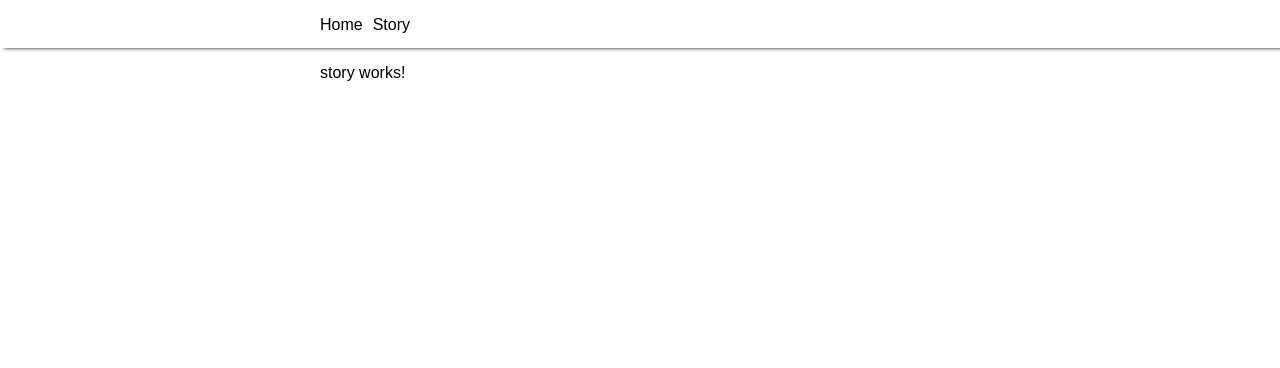
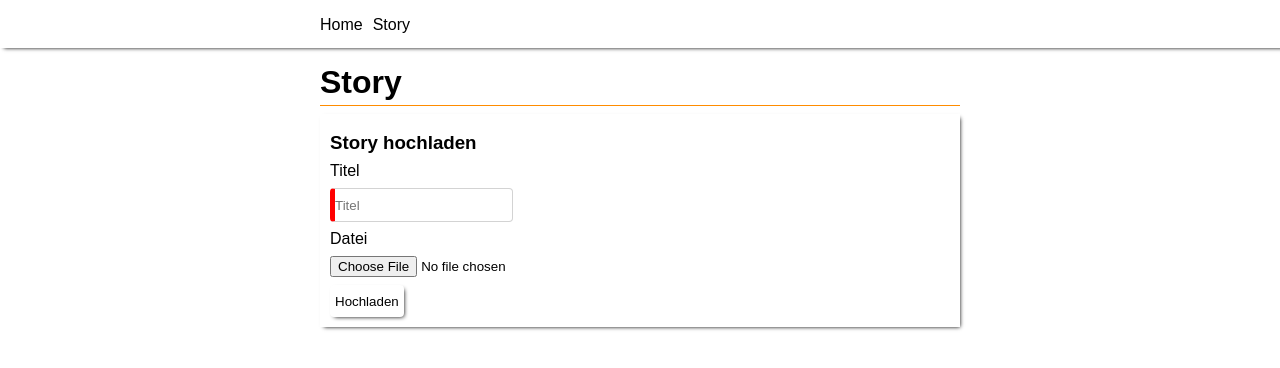
Before and after one commit to meik99/StoryTellerFrontend, an Angular app: page /story in a window 1280 px wide. Shown: the top 368 px of the page. Built offline with nearby package versions, Linux system fonts and the light colour scheme.

Commit message:
Implemented Story upload form

```diff
--- a/src/app/app.component.html
+++ b/src/app/app.component.html
@@ -2,7 +2,8 @@
   <div class="navigation-body">
     <ul class="navigation-links">
       <li><a routerLink="/">Home</a></li>
-      <li *ngIf="hasAccessToken()"><a routerLink="/story">Story</a></li>
+      <!--<li *ngIf="hasAccessToken()"><a routerLink="/story">Story</a></li>-->
+      <li><a routerLink="/story">Story</a></li>
     </ul>
     <a class="login-button" (click)="login()" *ngIf="code == null && hasAccessToken() === false">Login</a>
 
--- a/src/app/app.module.ts
+++ b/src/app/app.module.ts
@@ -9,6 +9,7 @@ import {LoginService} from './service/login.service';
 import {HttpClientModule} from '@angular/common/http';
 import { StoryComponent } from './story/story.component';
 import {UserService} from './service/user.service';
+import {FormsModule} from '@angular/forms';
 
 const routes: Routes = [
   {
@@ -30,6 +31,7 @@ const routes: Routes = [
   imports: [
     BrowserModule,
     HttpClientModule,
+    FormsModule,
     RouterModule.forRoot(
       routes
     )
--- /dev/null
+++ b/src/app/entity/UploadStory.ts
@@ -0,0 +1,22 @@
+export class UploadStory {
+  private _title: String;
+  private _file: File;
+
+  get title(): String {
+    return this._title;
+  }
+
+  set title(value: String) {
+    this._title = value;
+  }
+
+  get file(): File {
+    return this._file;
+  }
+
+  set file(value: File) {
+    this._file = value;
+  }
+
+  constructor(){}
+}
--- a/src/app/service/login.service.ts
+++ b/src/app/service/login.service.ts
@@ -1,5 +1,6 @@
 import { Injectable } from '@angular/core';
 import {HttpClient, HttpHeaders, HttpParams} from '@angular/common/http';
+import {Router} from '@angular/router';
 
 const BASE_URL = "http://localhost:3000";
 
@@ -9,7 +10,8 @@ export class LoginService {
 
 
   constructor(
-    private http: HttpClient
+    private http: HttpClient,
+    private router: Router
   ) { }
 
   getAuthenticationCode(): any {
@@ -31,8 +33,25 @@ export class LoginService {
       .then((result) => {
           localStorage.setItem("accessToken", JSON.stringify(result));
 
-          location.href = "/story";
+          this.router.navigateByUrl("/story");
       })
       .catch(error => console.log(error));
   }
+
+  isAdmin(): boolean{
+    let token = JSON.parse(localStorage.getItem("accessToken"));
+
+    if(token === undefined || token === null){
+      return false;
+    }
+    else{
+      this.http.post(BASE_URL + "/user/isAdmin", {token: token})
+        .toPromise()
+        .then((result) => result)
+        .catch((error) => {
+          console.log(error);
+          return false;
+        })
+    }
+  }
 }
--- a/src/app/story/story.component.html
+++ b/src/app/story/story.component.html
@@ -1,3 +1,25 @@
+<h1>Story</h1>
+
 <p>
-  story works!
+  <button class="button" (click)="toggleUploadForm()" *ngIf="isAdmin()">Neue Story hochladen</button>
 </p>
+<form *ngIf="uploadFormShown" #storyUploadForm="ngForm">
+  <h3>Story hochladen</h3>
+  <p>
+    <label>Titel</label>
+  </p>
+  <p>
+    <input class="input-box" type="text" placeholder="Titel" id="title" name="title" [(ngModel)]="model.title" required
+      [ngClass]="{'invalid':  isInvalid(), 'valid': isValid()}">
+  </p>
+  <p>
+    <label>Datei</label>
+  </p>
+  <p>
+    <input type="file" class="input-file" accept=".csv, text/csv" id="file" name="file" [(ngModel)]="model.file">
+  </p>
+  <p>
+    <button class="button" (click)="uploadStory()">Hochladen</button>
+  </p>
+</form>
+<!--Load stories and view here-->
--- a/src/app/story/story.component.ts
+++ b/src/app/story/story.component.ts
@@ -1,5 +1,7 @@
-import { Component, OnInit } from '@angular/core';
+import {Component, Input, OnInit, Output} from '@angular/core';
 import {UserService} from '../service/user.service';
+import {UploadStory} from '../entity/UploadStory';
+import {LoginService} from '../service/login.service';
 
 @Component({
   selector: 'app-story',
@@ -8,10 +10,50 @@ import {UserService} from '../service/user.service';
 })
 export class StoryComponent implements OnInit {
 
+  private _uploadFormShown = true;
+  private _model = new UploadStory();
+
+
+  get model(): UploadStory {
+    return this._model;
+  }
+
+  set model(value: UploadStory) {
+    this._model = value;
+  }
+
+  set uploadFormShown(uploadFormShown: boolean){
+    this._uploadFormShown = uploadFormShown;
+  }
+
+  get uploadFormShown(): boolean{
+    return this._uploadFormShown;
+  }
+
   constructor(
+    private loginService: LoginService
   ) { }
 
   ngOnInit() {
   }
 
+  isAdmin(): boolean{
+    return this.loginService.isAdmin();
+  }
+
+  toggleUploadForm() {
+    this.uploadFormShown = !this.uploadFormShown;
+  }
+
+  uploadStory() {
+    console.log(this.model);
+  }
+
+  isInvalid() {
+    return !this.isValid();
+  }
+
+  isValid(){
+    return this.model.title !== null && this.model.title !== undefined && this.model.title.length > 0;
+  }
 }
--- a/src/styles.css
+++ b/src/styles.css
@@ -52,10 +52,51 @@ main h1{
   border-bottom: 1px solid darkorange;
 }
 
-p{
+p,
+form,
+h3{
   margin-top: 8px;
 }
 
-h3{
-  margin-top: 8px;
+.button{
+  border-radius: 4px;
+  padding: 5px;
+  height: 32px;
+  background-color: white;
+  border: none;
+  color: black;
+  box-shadow: 2px 2px 4px -2px black;
 }
+
+.button:hover{
+  background-color: #FAFAFA;
+  color: black;
+}
+
+.button:active {
+  background-color: #FAFAFA;
+  color: black;
+  box-shadow: 2px 2px 4px -4px black;
+}
+
+.input-box{
+  border-radius: 4px;
+  height: 32px;
+  background-color: white;
+  border: 1px solid lightgray;
+  color: black;
+}
+
+
+form{
+  box-shadow: 2px 2px 4px -2px black;
+  padding: 10px;
+}
+
+.invalid{
+  border-left: 5px solid red;
+}
+
+.valid{
+  border-left: 5px solid green;
+}
```
Also changed, not shown: tslint.json (+1 -140 lines).
